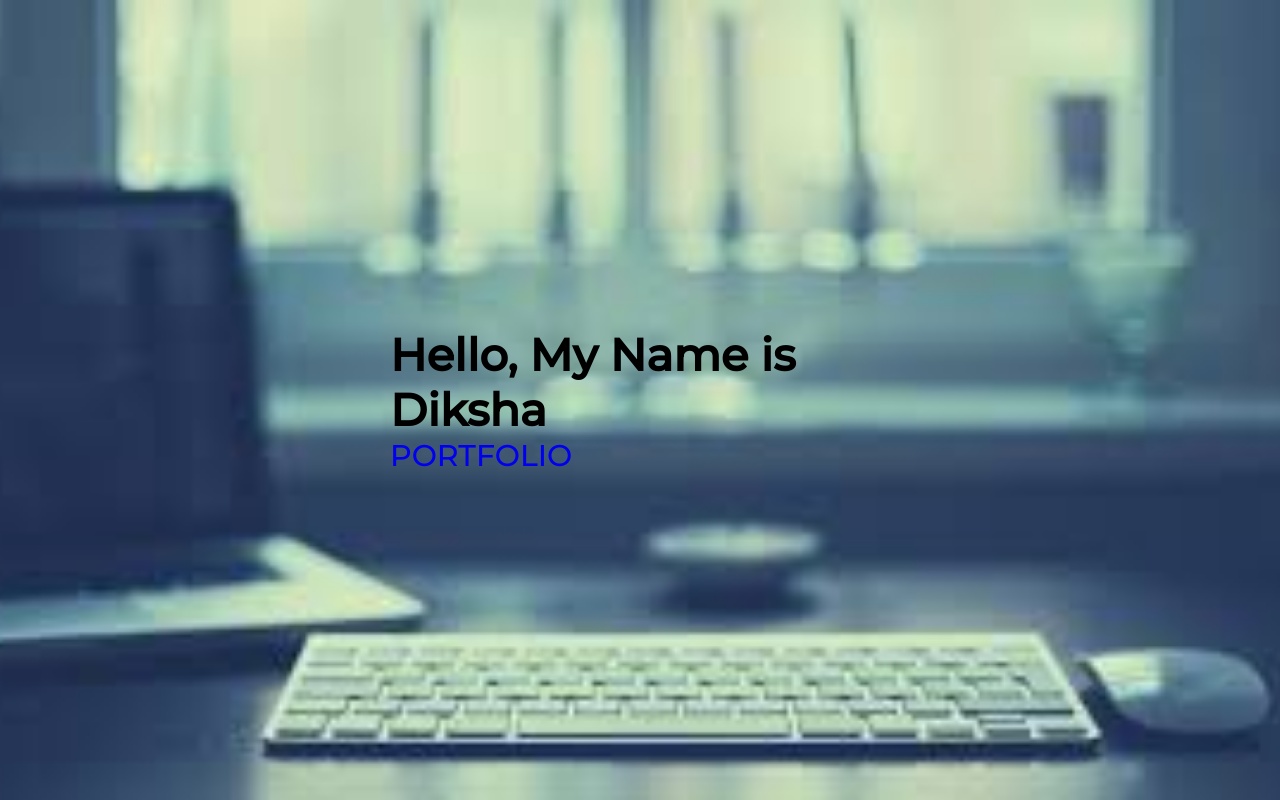
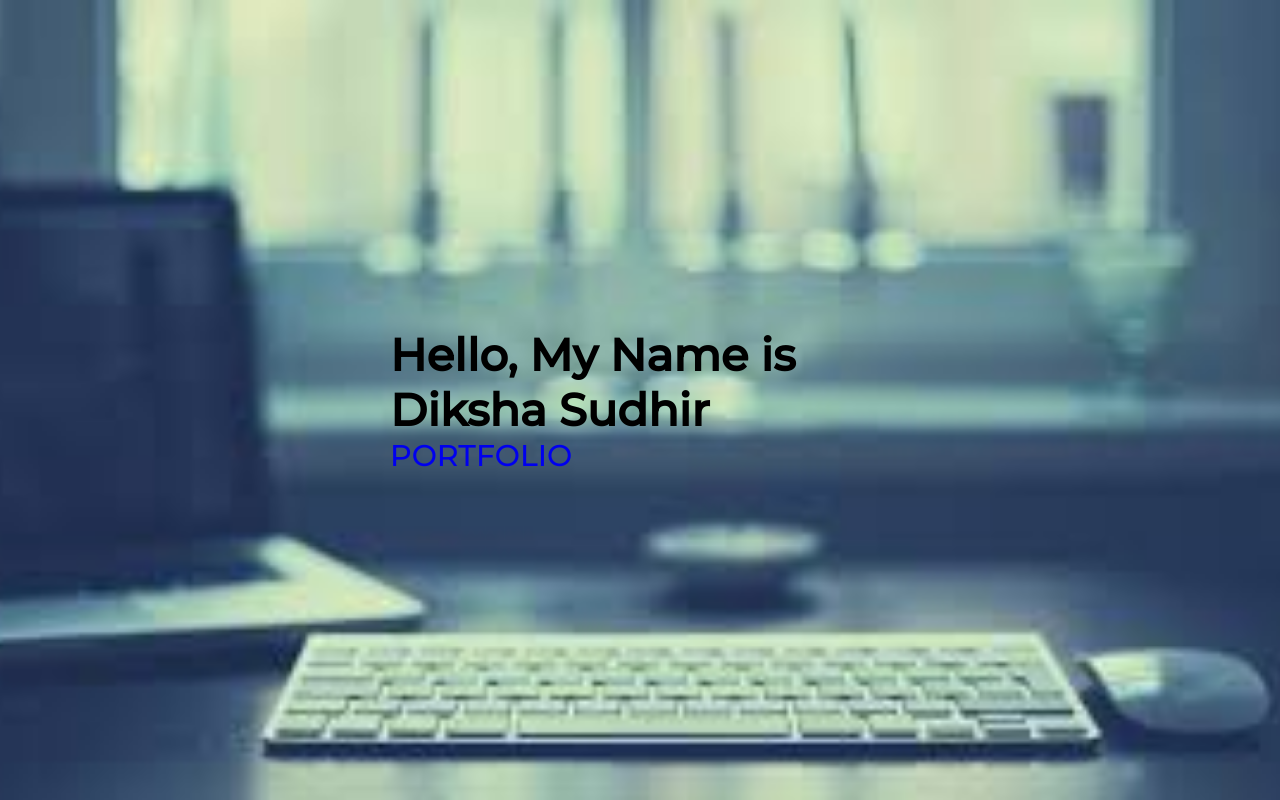
Before and after one commit to dikshaaaa/Javascript_Timer, a plain HTML site: page index.html in a window 1280 px wide. Drawn offline with Linux system fonts and the light colour scheme.

Commit message:
second commit

```diff
--- a/index.html
+++ b/index.html
@@ -13,7 +13,7 @@
     <section id="hero">
     <div class="hero container">
         <div class="cochild">
-           <h1>Hello, My Name is Diksha</h1>
+           <h1>Hello, My Name is Diksha Sudhir</h1>
            <a href="a" type="button" class="cta'">PORTFOLIO</a>
         </div>
     </div>
```
